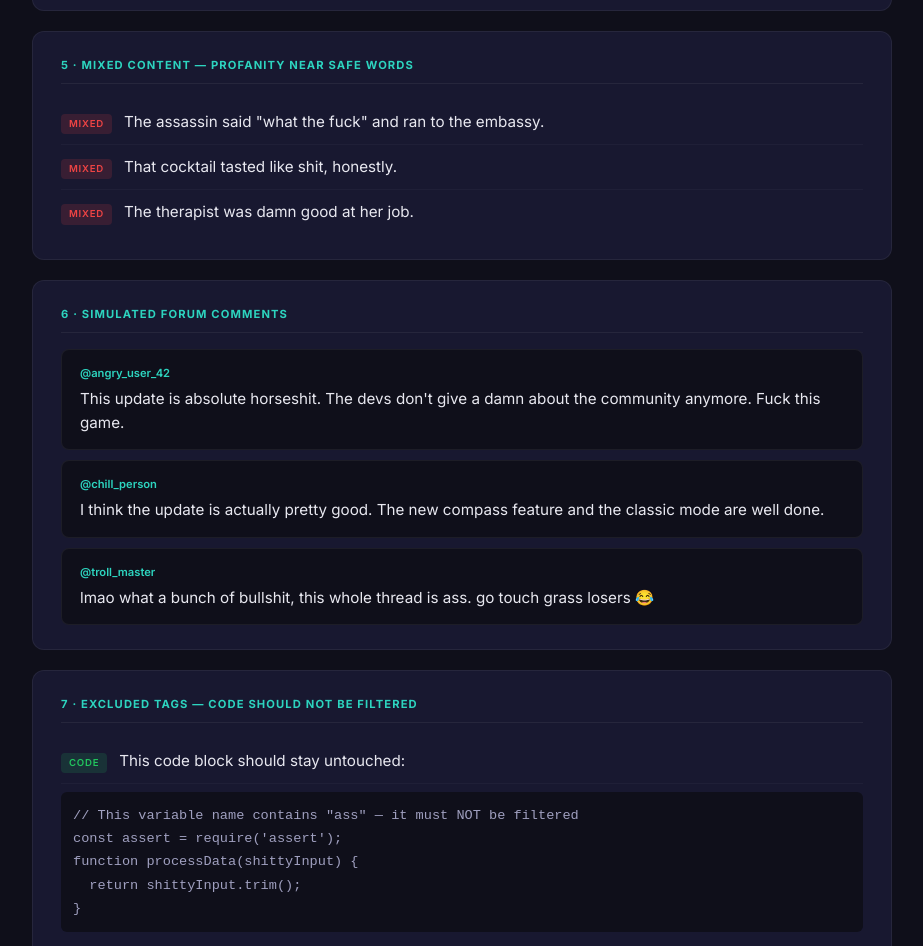
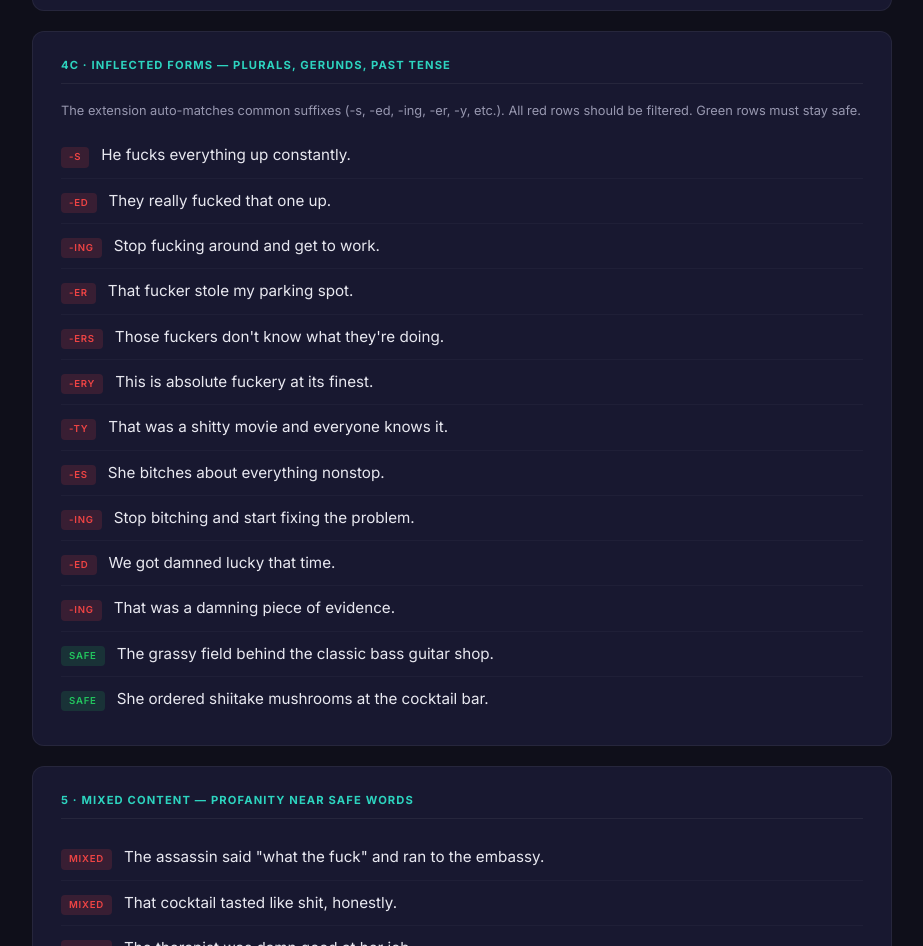
Before and after one commit to deepanshu44/simple-profanity-blocker, a browser extension: page test-page.html in a window 1280 px wide. Shown: the part 2149-3095 px from the top of the page, without its empty margins (178-1101 px from the left). Drawn offline with Linux system fonts and the light colour scheme.

Commit message:
style: reduce emoji size to exactly match text height (1.0em)

```diff
--- a/src/content/content.css
+++ b/src/content/content.css
@@ -47,8 +47,8 @@
 
 .cb-emoji {
   display: block !important;
-  height: 1.15em !important;
-  width: 1.15em !important;
+  height: 1.0em !important;
+  width: 1.0em !important;
   object-fit: contain !important;
   pointer-events: none !important;
 }
--- a/test-page.html
+++ b/test-page.html
@@ -345,6 +345,67 @@
       <span class="test-text">fuuuµck (repeated u's + Unicode µ — combined evasion).</span>
     </div>
   </section>
+  <!-- ── 4c. Inflected Forms (Suffix Matching) ─────────────────── -->
+  <section>
+    <h2>4c · Inflected Forms — Plurals, Gerunds, Past Tense</h2>
+    <p style="color: var(--muted); font-size: 0.8rem; margin-bottom: 12px;">
+      The extension auto-matches common suffixes (-s, -ed, -ing, -er, -y, etc.).
+      All red rows should be filtered. Green rows must stay safe.
+    </p>
+
+    <div class="test-row">
+      <span class="tag tag-filter">-s</span>
+      <span class="test-text">He fucks everything up constantly.</span>
+    </div>
+    <div class="test-row">
+      <span class="tag tag-filter">-ed</span>
+      <span class="test-text">They really fucked that one up.</span>
+    </div>
+    <div class="test-row">
+      <span class="tag tag-filter">-ing</span>
+      <span class="test-text">Stop fucking around and get to work.</span>
+    </div>
+    <div class="test-row">
+      <span class="tag tag-filter">-er</span>
+      <span class="test-text">That fucker stole my parking spot.</span>
+    </div>
+    <div class="test-row">
+      <span class="tag tag-filter">-ers</span>
+      <span class="test-text">Those fuckers don't know what they're doing.</span>
+    </div>
+    <div class="test-row">
+      <span class="tag tag-filter">-ery</span>
+      <span class="test-text">This is absolute fuckery at its finest.</span>
+    </div>
+    <div class="test-row">
+      <span class="tag tag-filter">-ty</span>
+      <span class="test-text">That was a shitty movie and everyone knows it.</span>
+    </div>
+    <div class="test-row">
+      <span class="tag tag-filter">-es</span>
+      <span class="test-text">She bitches about everything nonstop.</span>
+    </div>
+    <div class="test-row">
+      <span class="tag tag-filter">-ing</span>
+      <span class="test-text">Stop bitching and start fixing the problem.</span>
+    </div>
+    <div class="test-row">
+      <span class="tag tag-filter">-ed</span>
+      <span class="test-text">We got damned lucky that time.</span>
+    </div>
+    <div class="test-row">
+      <span class="tag tag-filter">-ing</span>
+      <span class="test-text">That was a damning piece of evidence.</span>
+    </div>
+    <div class="test-row">
+      <span class="tag tag-safe">safe</span>
+      <span class="test-text">The grassy field behind the classic bass guitar shop.</span>
+    </div>
+    <div class="test-row">
+      <span class="tag tag-safe">safe</span>
+      <span class="test-text">She ordered shiitake mushrooms at the cocktail bar.</span>
+    </div>
+  </section>
 
   <!-- ── 5. Mixed Content ──────────────────────────────────────── -->
   <section>
```
